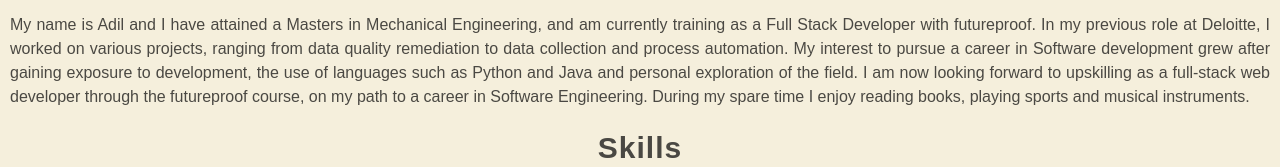
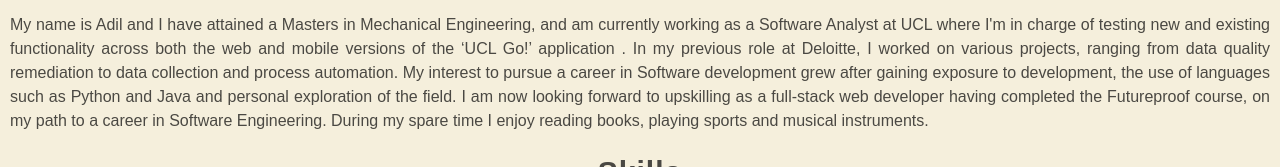
Before and after one commit to AdilIqbal95/Portfolio, a plain HTML site: page index.html in a window 1280 px wide. Shown: the part 201-368 px from the top of the page. Drawn offline with nearby package versions, Linux system fonts and the light colour scheme.

Commit message:
Updated CV and 'About me' section

```diff
--- a/index.html
+++ b/index.html
@@ -40,9 +40,8 @@
         <h2 class="subHeading">About Me</h2>
         <div id="About_me_para">
           <p>
-            My name is Adil and I have attained a Masters in Mechanical Engineering, and am currently training as a Full Stack Developer with futureproof. In my previous role at Deloitte, I worked on various projects, ranging from data quality remediation to data collection and process automation.
-
-            My interest to pursue a career in Software development grew after gaining exposure to development, the use of languages such as Python and Java and personal exploration of the field. I am now looking forward to upskilling as a full-stack web developer through the futureproof course, on my path to a career in Software Engineering. During my spare time I enjoy reading books, playing sports and musical instruments.
+            My name is Adil and I have attained a Masters in Mechanical Engineering, and am currently working as a Software Analyst at UCL where I'm in charge of testing new and existing functionality across both the web and mobile versions of the ‘UCL Go!’ application . In my previous role at Deloitte, I worked on various projects, ranging from data quality remediation to data collection and process automation.
+            My interest to pursue a career in Software development grew after gaining exposure to development, the use of languages such as Python and Java and personal exploration of the field. I am now looking forward to upskilling as a full-stack web developer having completed the Futureproof course, on my path to a career in Software Engineering. During my spare time I enjoy reading books, playing sports and musical instruments.
           </p>
         </div>
       </div>
```
Also changed, not shown: 1 other file.
